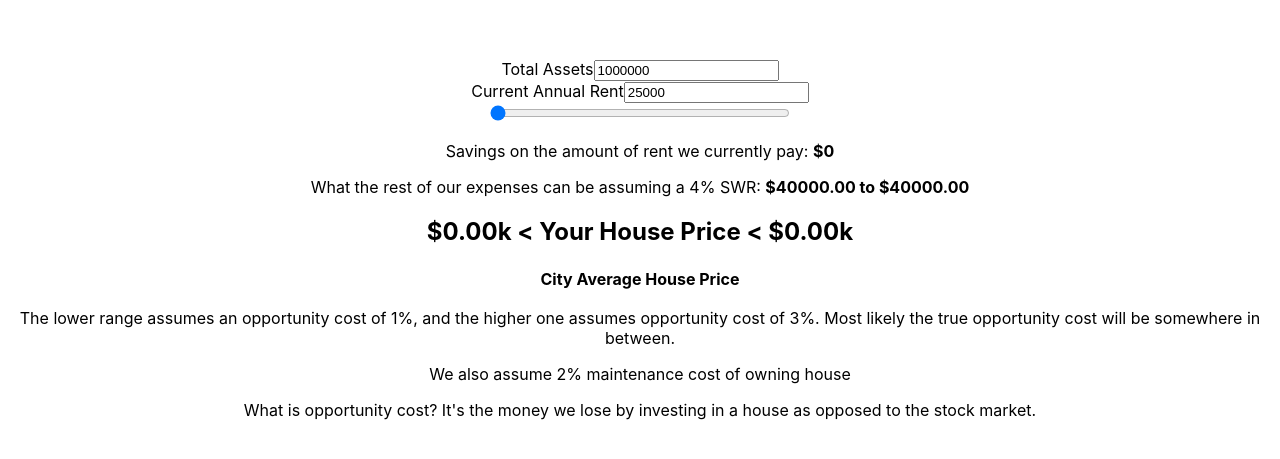
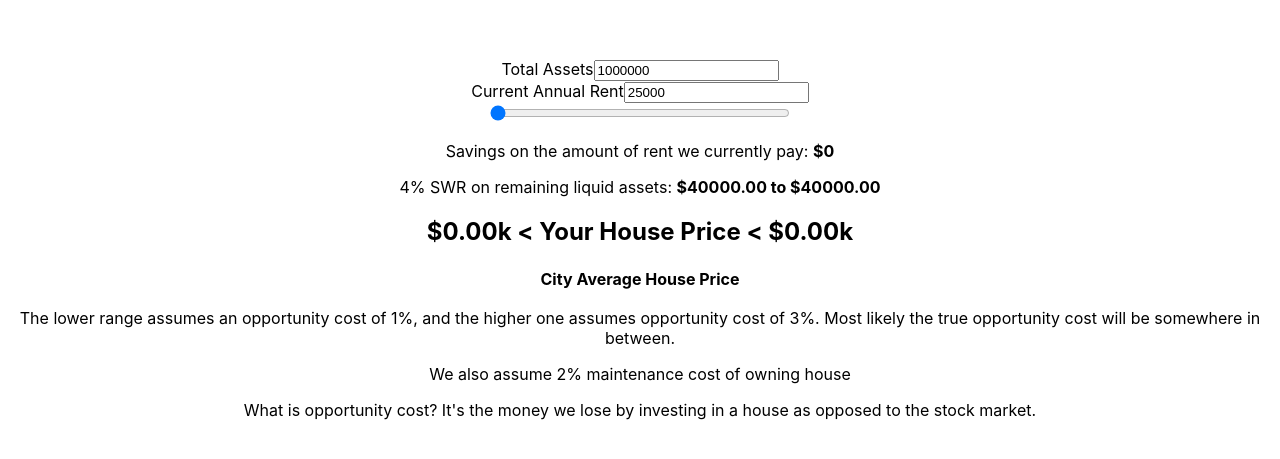
Before and after one commit to sidk/what-can-you-buy, a React (Create React App) app: page / in a window 1280 px wide. Shown: the part 341-800 px from the top of the page. Built offline with nearby package versions, Linux system fonts and the light colour scheme.

Commit message:
copy update

```diff
--- a/src/App.js
+++ b/src/App.js
@@ -73,7 +73,7 @@ function App() {
         <strong>${savings}</strong>
       </p>
       <p>
-        What the rest of our expenses can be assuming a 4% SWR:{" "}
+        4% SWR on remaining liquid assets:{" "}
         <strong>
           ${(0.04 * (totalAssets - higherRange)).toFixed(2)} to {" $"}
           {(0.04 * (totalAssets - lowerRange)).toFixed(2)}
```
